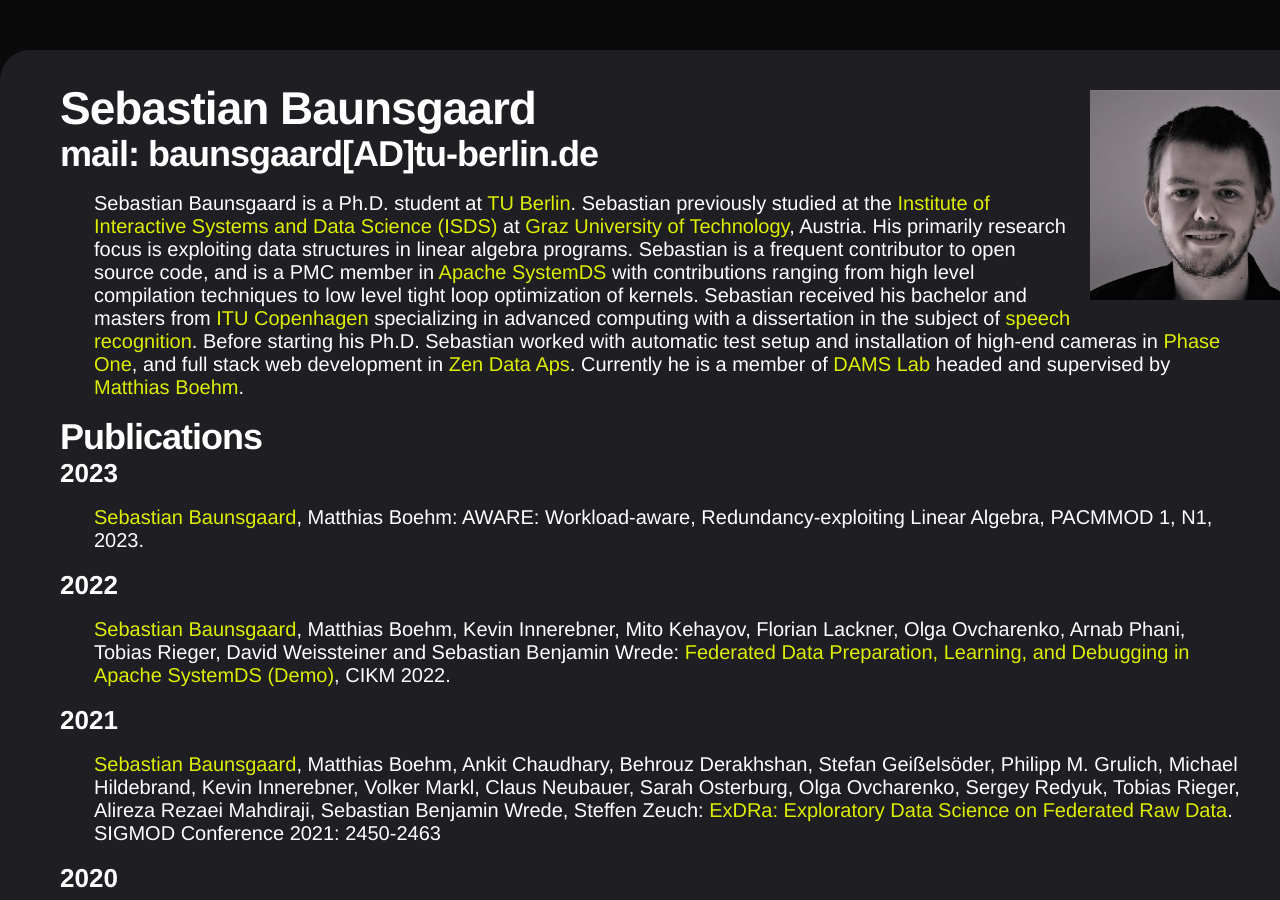
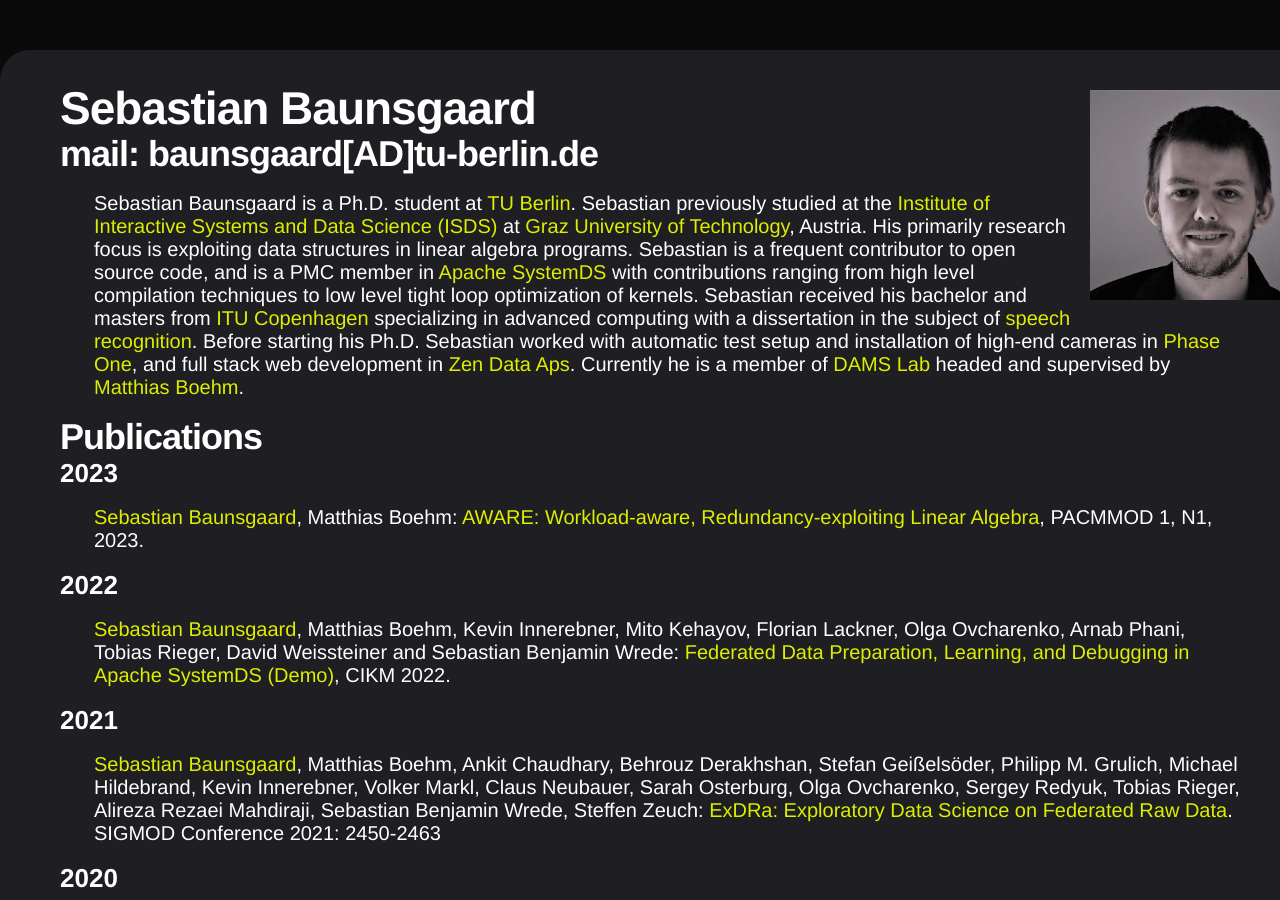
Before and after one commit to Baunsgaard/baunsgaard.github.io, a Jekyll site: the page built from index.md, in a window 1280 px wide and 900 px high. Built offline with Jekyll 4.4.1, drawn with Linux system fonts in a browser that asks for light colours; part of the change alters nothing that is shown.

```diff
--- a/index.md
+++ b/index.md
@@ -23,7 +23,8 @@ Currently he is a member of [DAMS Lab](https://damslab.github.io/) headed and su
 
 ### 2023
 
-[Sebastian Baunsgaard](.), Matthias Boehm: AWARE: Workload-aware, Redundancy-exploiting Linear Algebra, PACMMOD 1, N1, 2023.
+[Sebastian Baunsgaard](.), Matthias Boehm: [AWARE: Workload-aware, Redundancy-exploiting Linear Algebra](https://dl.acm.org/doi/abs/10.1145/3588682),
+PACMMOD 1, N1, 2023.
 
 ### 2022
 
```
